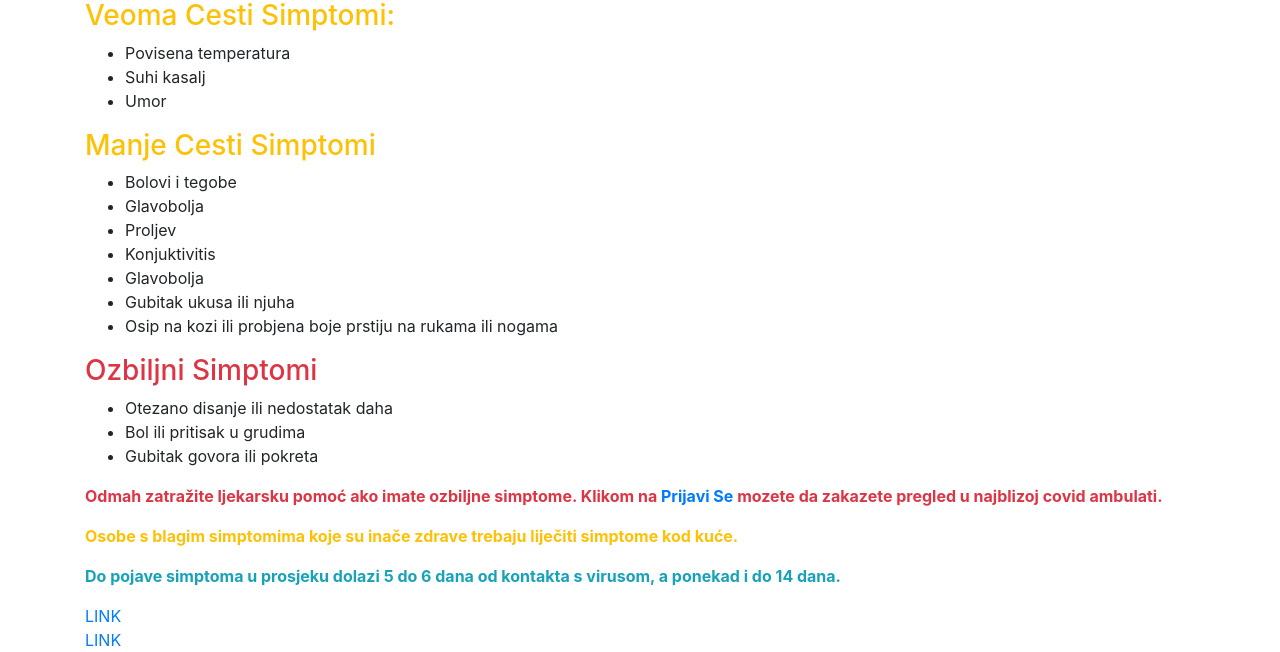
After one commit to danijel1998/covid19_station, a PHP site: page / in a window 1280 px wide. The commit adds this page. Shown: the part 501-1153 px from the top of the page. Run offline with PHP 8.4, Linux system fonts and the light colour scheme.

Commit message:
Initial commint

```diff
--- /dev/null
+++ b/REGISTER/index.html
@@ -0,0 +1,89 @@
+<!DOCTYPE html>
+<html lang="en">
+<head>
+    <meta charset="UTF-8">
+    <link rel="stylesheet" href="https://cdn.jsdelivr.net/npm/bootstrap@4.5.3/dist/css/bootstrap.min.css"
+          integrity="sha384-TX8t27EcRE3e/ihU7zmQxVncDAy5uIKz4rEkgIXeMed4M0jlfIDPvg6uqKI2xXr2" crossorigin="anonymous">
+    <link rel="stylesheet" href="../../covid19_station-master/REGISTER/index.css">
+    <title>Home-Covid-19 Station</title>
+</head>
+<body>
+    <nav class="navbar header navbar-expand-lg navbar-light bg-light">
+        <a class="navbar-brand" href="#">Navbar</a>
+        <button class="navbar-toggler" type="button" data-toggle="collapse" data-target="#navbarNav" aria-controls="navbarNav" aria-expanded="false" aria-label="Toggle navigation">
+            <span class="navbar-toggler-icon"></span>
+        </button>
+        <div class="collapse navbar-collapse " id="navbarNav">
+            <ul class="navbar-nav  nav-menu">
+                <li class="nav-item active">
+                    <a class="nav-link" href="../../covid19_station-master/REGISTER/login.php">Prijavi Se <span class="sr-only">(current)</span></a>
+                </li>
+                <li class="nav-item">
+                    <a class="nav-link" href="#">Informacije</a>
+                </li>
+                <li class="nav-item">
+                    <a class="nav-link" href="#">Cesta Pitanja</a>
+                </li>
+                <li class="nav-item">
+                    <a class="nav-link" href="#">O Nama</a>
+                </li>
+            </ul>
+        </div>
+    </nav>
+
+<div class="content container standard-container mt-5">
+    <h1 class="text-center primary-text-color mb-5">COVID-19 STATION</h1>
+    <div class="chart">
+
+        <img src="../../covid19_station-master/REGISTER/images/opera_AJQLBSCPNL.png" alt="covid 19 chart">
+    </div>
+    <div class="symptoms ">
+        <div>
+            <h3 class="text-warning">Veoma Cesti Simptomi:</h3>
+            <ul>
+                <li>Povisena temperatura</li>
+                <li>Suhi kasalj</li>
+                <li>Umor</li>
+            </ul>
+        </div>
+        <div>
+            <h3 class="text-warning">Manje Cesti Simptomi</h3>
+            <ul>
+                <li>Bolovi i tegobe</li>
+                <li>Glavobolja</li>
+                <li>Proljev</li>
+                <li>Konjuktivitis</li>
+                <li>Glavobolja</li>
+                <li>Gubitak ukusa ili njuha</li>
+                <li>Osip na kozi ili probjena boje prstiju na rukama ili nogama</li>
+            </ul>
+        </div>
+        <div>
+            <h3 class="text-danger">Ozbiljni Simptomi</h3>
+            <ul>
+                <li>Otezano disanje ili nedostatak daha</li>
+                <li>Bol ili pritisak u grudima</li>
+                <li>Gubitak govora ili pokreta</li>
+            </ul>
+        </div>
+        <div>
+            <p class="text-danger font-weight-bold">Odmah zatražite ljekarsku pomoć ako imate ozbiljne simptome. Klikom
+                na <a href="../../covid19_station-master/REGISTER/login.php" class="">Prijavi Se</a> mozete da zakazete pregled u najblizoj covid ambulati.</p>
+            <p class="text-warning font-weight-bold">Osobe s blagim simptomima koje su inače zdrave trebaju liječiti simptome kod kuće.</p>
+            <p class="text-info font-weight-bold">Do pojave simptoma u prosjeku dolazi 5 do 6 dana od kontakta s virusom, a ponekad i do 14 dana.</p>
+        </div>
+    </div>
+    <div class="recommendations"><a href="https://www.zzjzdnz.hr/zdravlje/prevencija-zaraznih-bolesti/1368">LINK</a></div>
+    <div class="supplements "><a href="https://arnicentar.com/kako-ojacati-imunitet-corona-virus/">LINK</a></div>
+
+</div>
+
+
+<script src="https://code.jquery.com/jquery-3.5.1.slim.min.js"
+        integrity="sha384-DfXdz2htPH0lsSSs5nCTpuj/zy4C+OGpamoFVy38MVBnE+IbbVYUew+OrCXaRkfj"
+        crossorigin="anonymous"></script>
+<script src="https://cdn.jsdelivr.net/npm/bootstrap@4.5.3/dist/js/bootstrap.bundle.min.js"
+        integrity="sha384-ho+j7jyWK8fNQe+A12Hb8AhRq26LrZ/JpcUGGOn+Y7RsweNrtN/tE3MoK7ZeZDyx"
+        crossorigin="anonymous"></script>
+</body>
+</html>
```
Also changed, not shown: REGISTER/home.html (added, +67 -0 lines), REGISTER/index.css (added, +25 -0 lines), REGISTER/loginStyle.css (renamed from REGISTER/style.css, +7 -7 lines), REGISTER/covid-19.jpg (deleted), REGISTER/doctor-fi.png (deleted).
